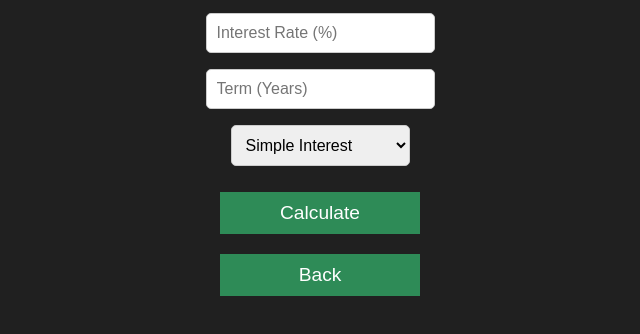
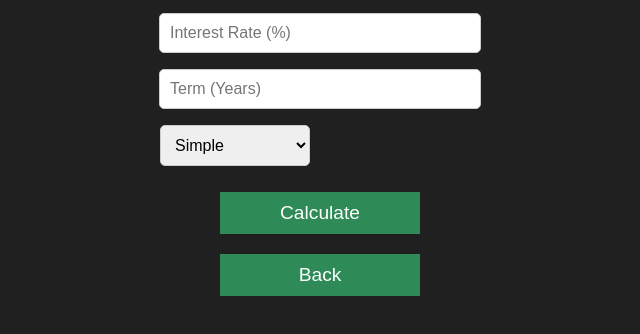
Before and after one commit to EzraMoosa/fc-fastapi, a plain HTML site: page frontend/index.html in a window 1280 px wide. Both pictures are taken after a click on the button "Investment". Shown: the part 298-632 px from the top of the page, without its empty margins (320-960 px from the left). Drawn offline with Linux system fonts and the light colour scheme.

Commit message:
Offset select tag to the left to align better with input elements

```diff
--- a/frontend/index.html
+++ b/frontend/index.html
@@ -25,8 +25,8 @@
                 <input type="number" id="interest-rate" placeholder="Interest Rate (%)">
                 <input type="number" id="term" placeholder="Term (Years)">
                 <select id="interest-type">
-                    <option value="simple">Simple Interest</option>
-                    <option value="compound">Compound Interest</option>
+                    <option value="simple">Simple</option>
+                    <option value="compound">Compound</option>
                 </select>
                 <button type="button" id="calculate-investment">Calculate</button>
             </form>
--- a/frontend/styles.css
+++ b/frontend/styles.css
@@ -54,10 +54,10 @@ button:hover {
 form {
     display: flex;
     flex-direction: column;
-    align-items: center;  /* Centers inputs */
+    align-items: center;
     gap: 16px;
     width: 100%;
-    max-width: 300px;  /* Prevents stretching */
+    max-width: 300px;
 }
 
 input, select {
@@ -65,4 +65,12 @@ input, select {
     font-size: 1em;
     border: 1px solid #ccc;
     border-radius: 5px;
+    width: 100%;
 }
+
+select {
+    position: relative;
+    left: -25%;
+    margin-left: -20px;
+    width: 50%;
+}
```
